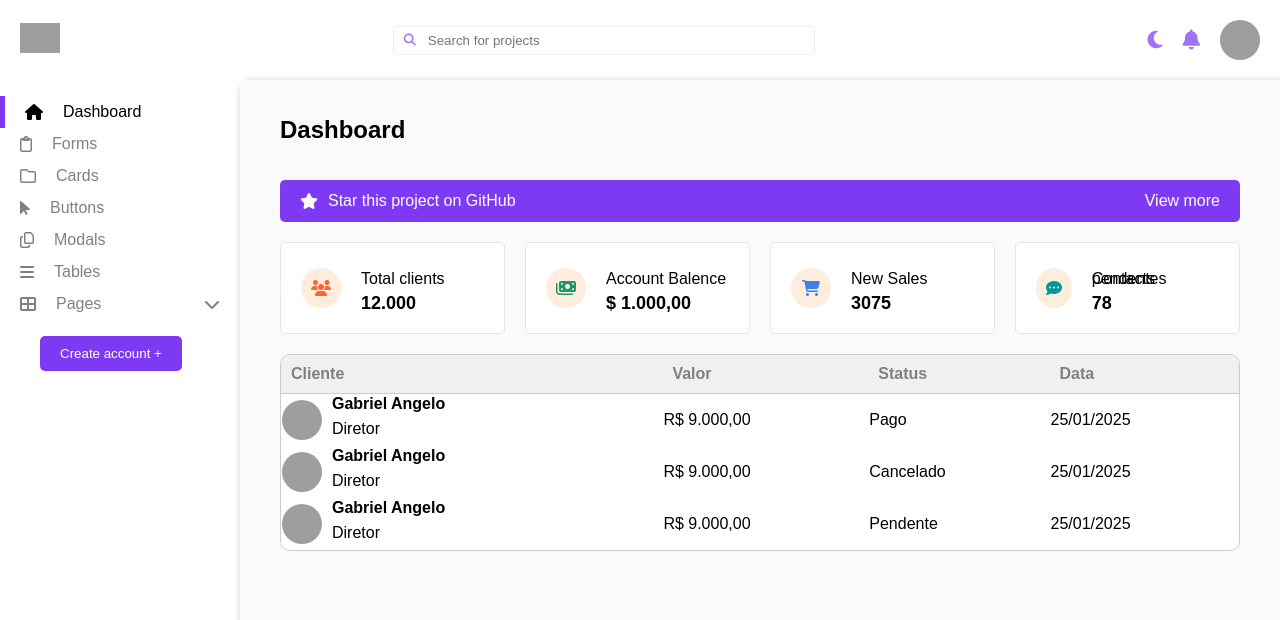
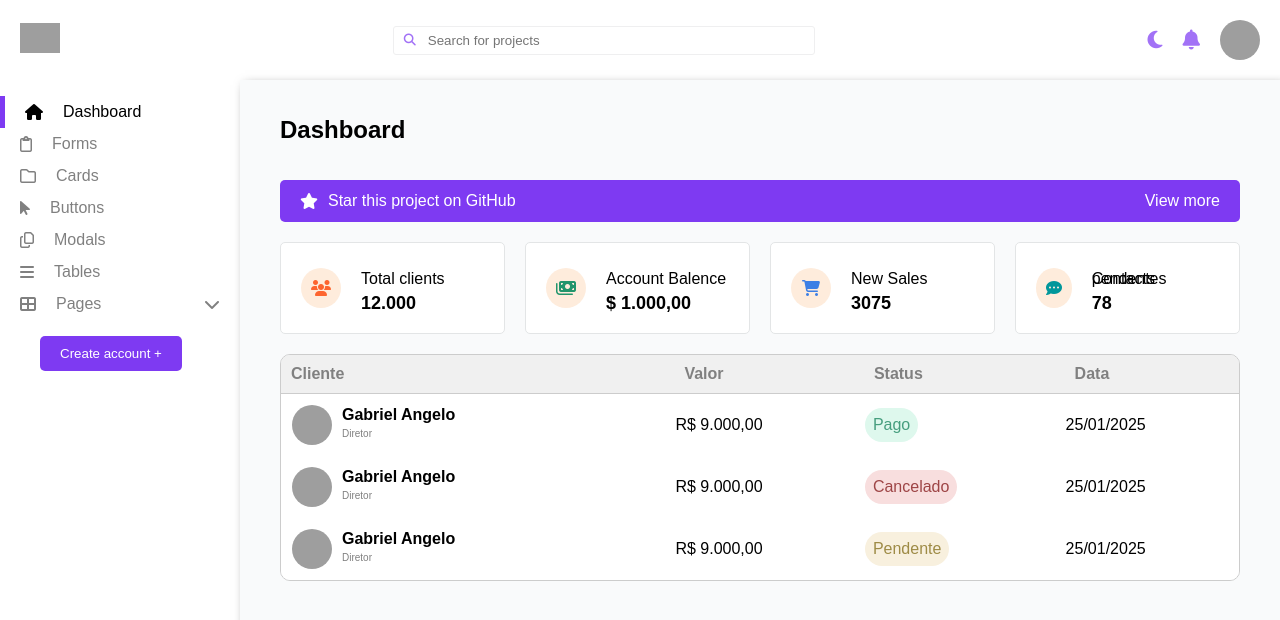
Before and after one commit to anak085/aulas-digital, a plain HTML site: page dashboard/index.html in a window 1280 px wide. Shown: the top 620 px of the page. Drawn offline with Linux system fonts and the light colour scheme; grey boxes are pictures that could not be loaded.

Commit message:
Update style.css

```diff
--- a/dashboard/style.css
+++ b/dashboard/style.css
@@ -1,7 +1,7 @@
 body {
     margin: 0;
     padding: 0;
-    font-family: Arial, Helvetica, sans-serif;
+    font-family: sans-serif;
 }
 
 ul {
@@ -244,8 +244,38 @@ p, b {
     display: flex;
     align-items: center;
     gap: 10px;
+    padding: 10px;
 }
 
 .container .principal main table tbody tr td .cliente-info .info {
+    display: flex;
+    flex-direction: column;
 
 }
+
+.container .principal main table tbody tr td .cliente-info .info p {
+    line-height: 0;
+    font-size: 10px;
+    color: gray;
+}
+
+.container .principal main table tbody tr td .status {
+    width: fit-content;
+    padding: 8px;
+    border-radius: 50px;
+}
+
+#pago {
+    background-color: #def8ed;
+    color: #469e7e;
+}
+
+#cancelado {
+    background-color: #f8dede;
+    color: #9e4546;
+}
+
+#pendente {
+    background-color: #f8f0de;
+    color: #9e8b46;
+}
```
